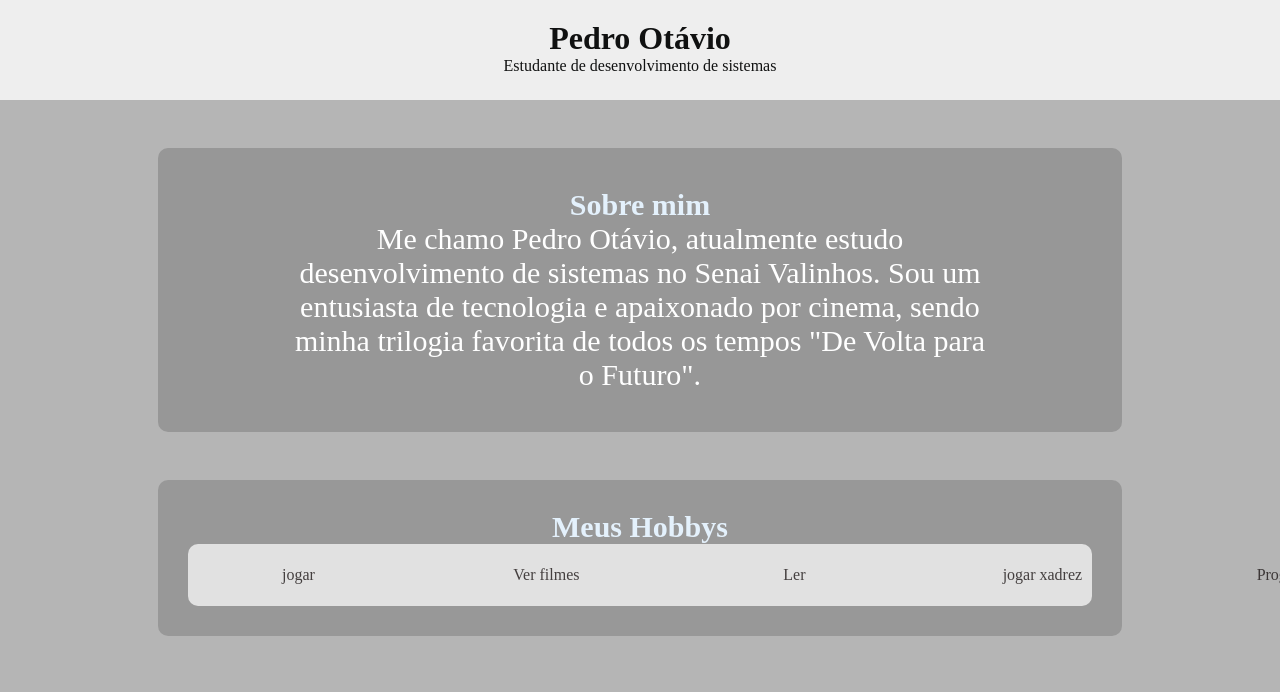
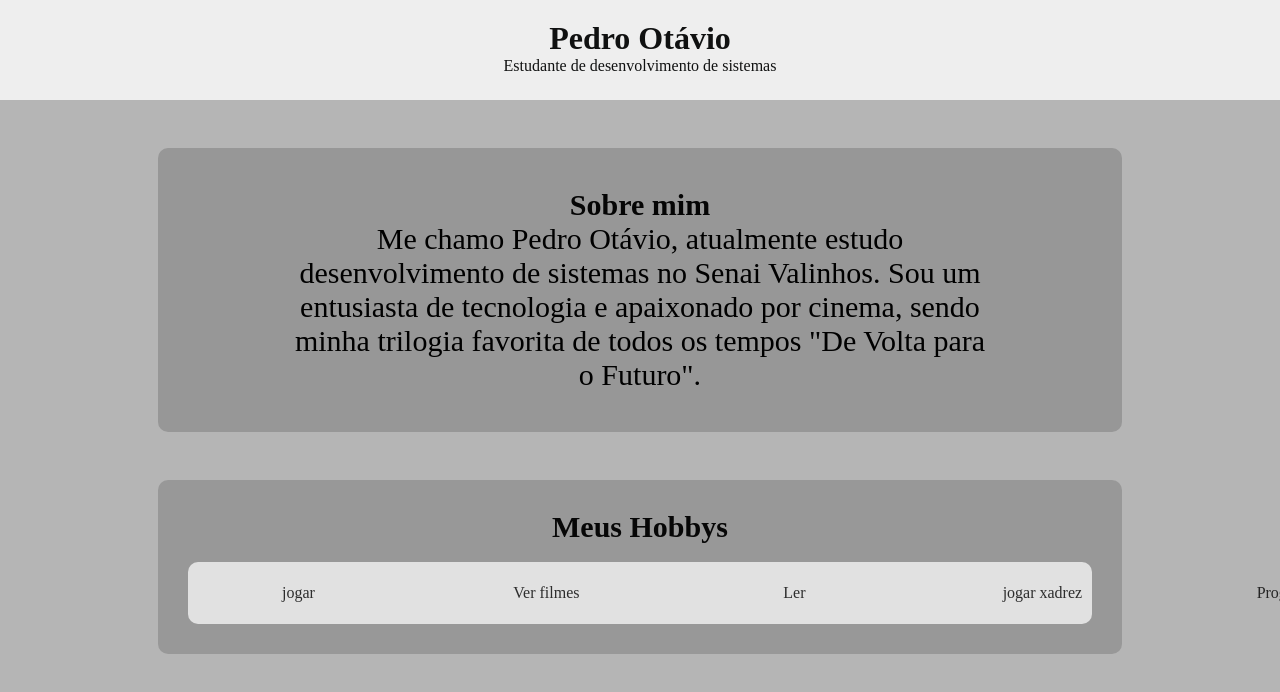
Before and after one commit to Supremeduck3/Segundo-site, a plain HTML site: page index.html in a window 1280 px wide. Shown: the top 692 px of the page. Drawn offline with Linux system fonts and the light colour scheme; a web font is replaced by a local one.

Commit message:
Finalização

```diff
--- a/assets/index.css
+++ b/assets/index.css
@@ -41,14 +41,14 @@ main {
 }
 .sobremim {
     font-size: 30px;
-    color: rgb(255, 255, 255);
+    color: rgb(0, 0, 0);
     width: 80%;
     text-align: center;
     margin: 0 auto;
 }
 #titulo{
     font-size: 30px;
-    color: rgb(228, 241, 252);
+    color: rgb(5, 5, 5);
     width: 80%;
     text-align: center;
     margin: 0 auto;
@@ -63,7 +63,7 @@ main {
 }
 #hobby{
     font-size: 30px;
-    color: rgb(228, 241, 252);
+    color: rgb(7, 7, 7);
     width: 80%;
     text-align: center;
     margin: 0 auto;
@@ -91,7 +91,7 @@ li{
     min-width: 200px;
     padding: 12px;
     font-size: 16px;
-    color: rgba(31, 25, 25, 0.808);
+    color: rgba(3, 3, 3, 0.808);
     font-size: medium;
 
 }
```
Also changed, not shown: index.html (+1 -0 lines).
